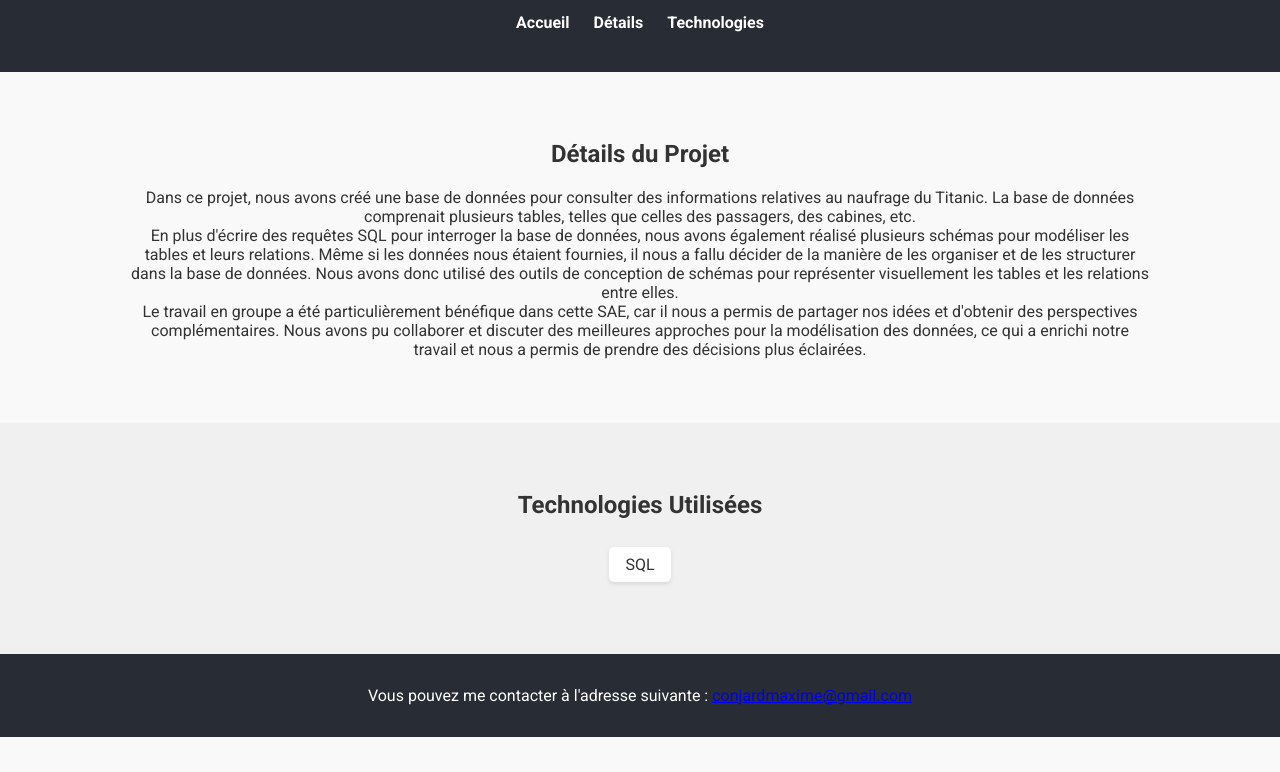
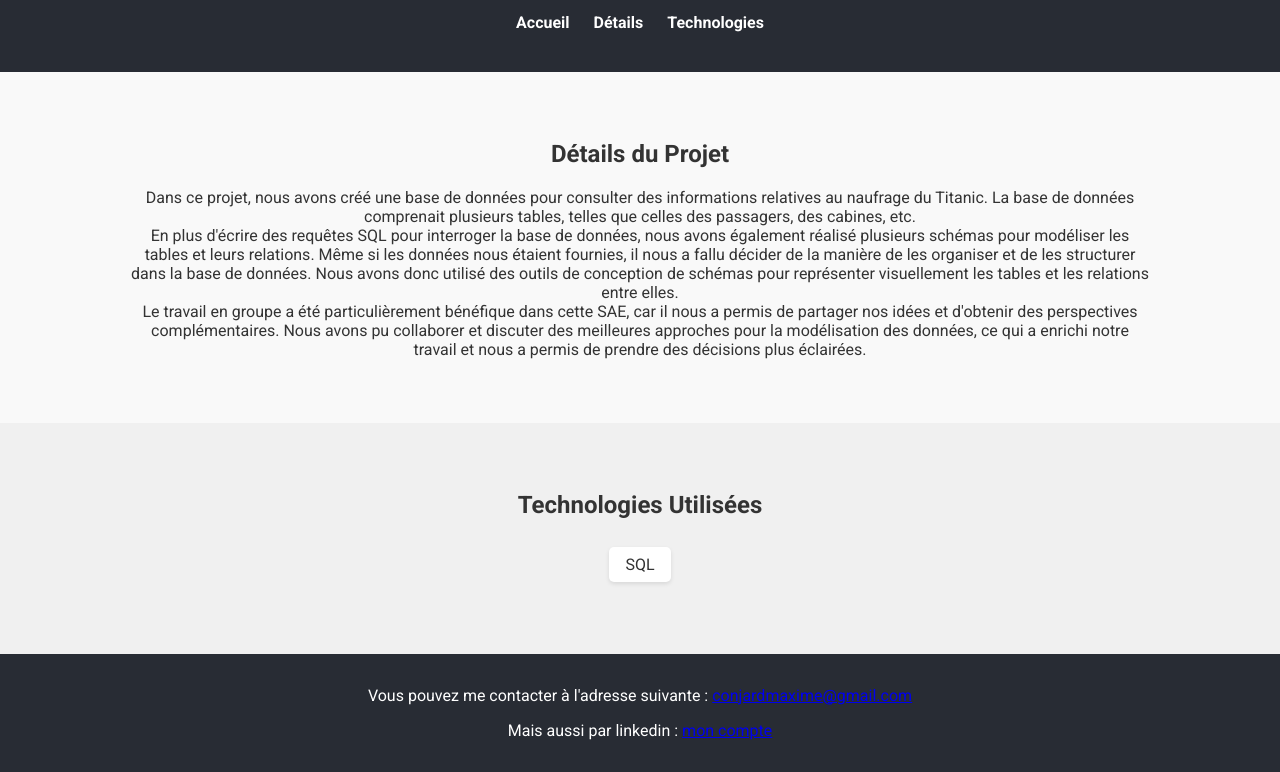
Before and after one commit to maximecjr/portfolio, a plain HTML site: page projet3.html in a window 1280 px wide. Shown: the part 65-837 px from the top of the page. Before the commit the page ends 802 px from the top, so only its background shows below. Drawn offline with Linux system fonts and the light colour scheme.

Commit message:
ajout du footer

```diff
--- a/projet3.html
+++ b/projet3.html
@@ -52,6 +52,7 @@
         <footer>
             <div class="container">
                 <p>Vous pouvez me contacter à l'adresse suivante : <a href="mailto:conjardmaxime@gmail.com">conjardmaxime@gmail.com</a></p>
+                <p>Mais aussi par linkedin : <a href="https://www.linkedin.com/in/maxime-conjard-5547982b1/">mon compte</a></p>
             </div>
         </footer>
 </body>
```
Also changed, not shown: projet1.html (+1 -0 lines), projet2.html (+1 -0 lines), projet4.html (+1 -0 lines), projet5.html (+1 -0 lines).
